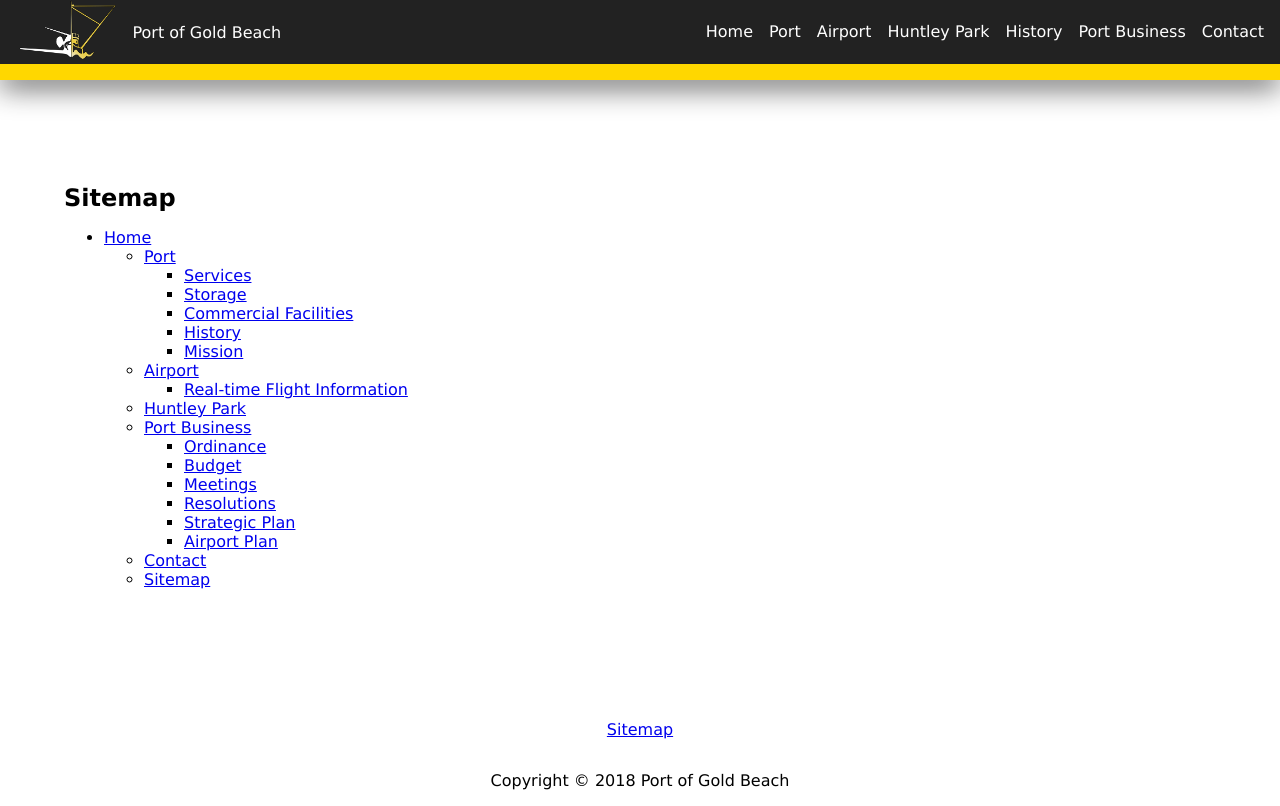
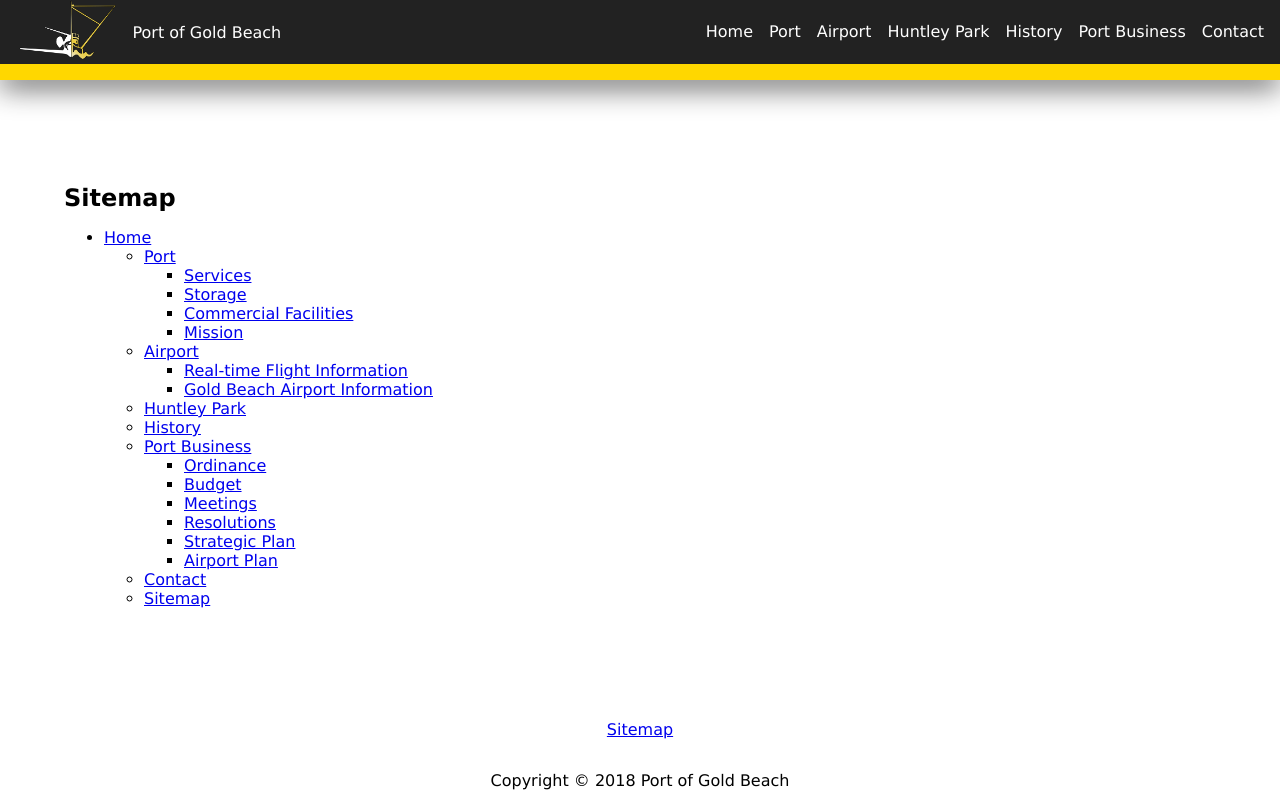
Before and after one commit to Capt-Obviouse/port-of-gold-beach, a React (Create React App) app: page /Sitemap in a window 1280 px wide. Built offline with nearby package versions, Linux system fonts and the light colour scheme.

Commit message:
update to sitemap

```diff
--- a/src/components/pages/sitemap.js
+++ b/src/components/pages/sitemap.js
@@ -28,9 +28,7 @@ class Sitemap extends Component {
                       <li>
                         <Link to="/Port/Commercial_Facilities">Commercial Facilities</Link>
                       </li>
-                      <li>
-                        <Link to="/Port/History">History</Link>
-                      </li>
+
                       <li>
                         <Link to="/Port/Mission">Mission</Link>
                       </li>
@@ -44,12 +42,20 @@ class Sitemap extends Component {
                           Real-time Flight Information
                         </a>
                       </li>
+                      <li>
+                        <a href="http://www.airnav.com/airport/4s1" rel="noopener noreferrer" target="_blank">
+                          Gold Beach Airport Information
+                        </a>
+                      </li>
                     </ul>
                   </li>
                   <li>
                     <Link to="/Huntley_Park/" className="open">
                       Huntley Park
                     </Link>
+                  </li>
+                  <li>
+                    <Link to="/History">History</Link>
                   </li>
                   <li>
                     <Link to="/Port_Business">Port Business</Link>
```
